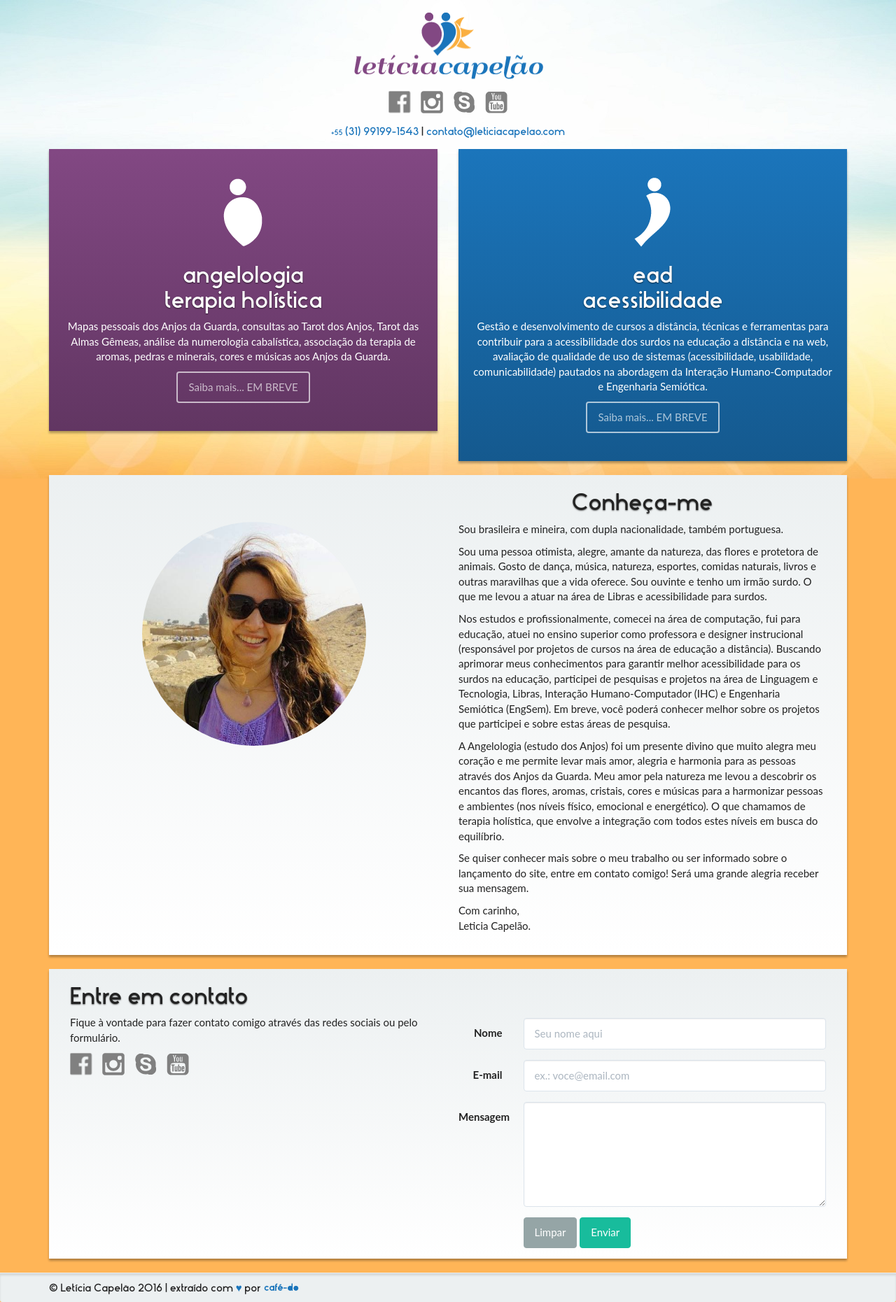
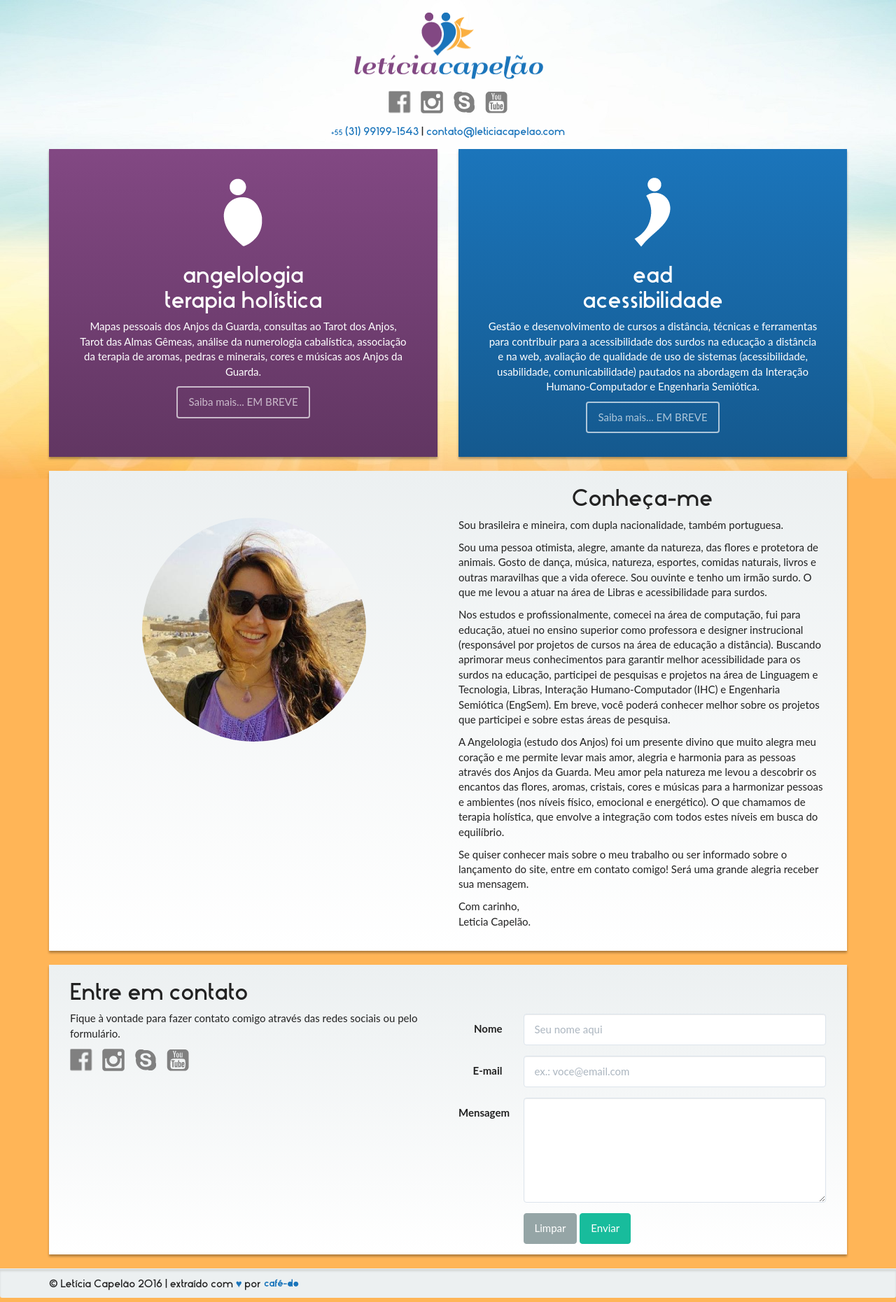
Before and after one commit to cafe-do/leticiacapelao, a Jekyll site: the page built from index.html, in a window 1280 px wide. Shown: the whole page at 70% size. Built offline with Jekyll 4.4.1, drawn with Linux system fonts in a browser that asks for light colours.

Commit message:
Same height for angelologia and ead sections.

```diff
--- a/_sass/_styles/_homepage.scss
+++ b/_sass/_styles/_homepage.scss
@@ -5,23 +5,27 @@
 section.section {
 	> div {
 		@include box-shadow(0 3px 3px rgba(0,0,0,.3));
+	}
 
-		h2 {
-			text-shadow: 0 1px 2px rgba(0,0,0,.6);
+	&.angelologia > div, &.ead > div {
+		color: #fff;
+		padding: 40px;
+
+		@media (min-width: $screen-sm-min) and (max-width: $screen-md-max) {
+			height: 520px;
+		}
+
+		@media (min-width: $screen-lg-min) {
+			height: 440px;
 		}
 	}
 
 	&.angelologia > div {
-		color: #fff;
-		padding: 40px 20px;
-
 		@include gradient-vertical($brand-angelologia, darken($brand-angelologia, 10%));
 	}
 
 	&.ead {
 		> div {
-			color: #fff;
-			padding: 40px 20px;
 			@include gradient-vertical($brand-ead, darken($brand-ead, 10%));
 		}
 
```
Also changed, not shown: 2 other files.
